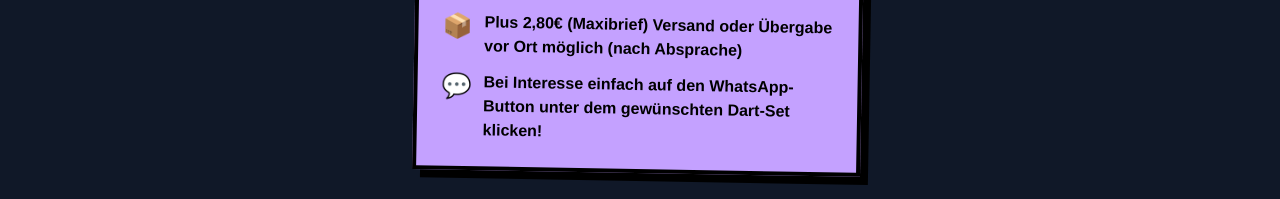
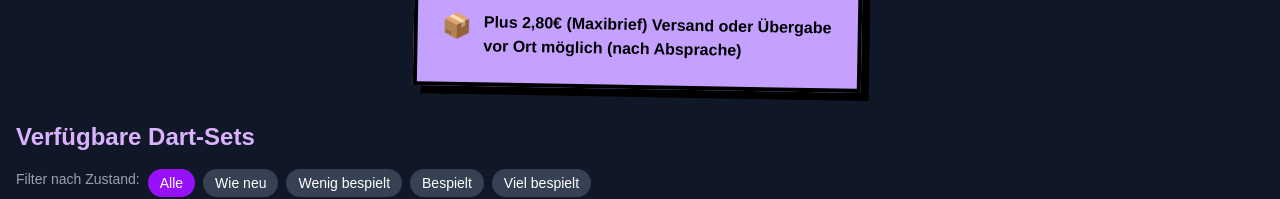
Before and after one commit to LLcoolSeb/dartselling, a Next.js app: page / in a window 1280 px wide. Shown: the part 412-611 px from the top of the page. Built offline with nearby package versions, Linux system fonts and the light colour scheme.

Commit message:
Infobox erweitert: WhatsApp-Button Hinweis hinzugefügt

```diff
--- a/src/app/page.tsx
+++ b/src/app/page.tsx
@@ -65,10 +65,6 @@ export default function Home() {
             <div className="flex flex-col sm:flex-row sm:items-start gap-2 sm:gap-3 justify-center">
               <span className="text-2xl mx-auto sm:mx-0">📦</span>
               <p className="text-center sm:text-left">Plus 2,80€ (Maxibrief) Versand oder Übergabe vor Ort möglich (nach Absprache)</p>
-            </div>
-            <div className="flex flex-col sm:flex-row sm:items-start gap-2 sm:gap-3 justify-center">
-              <span className="text-2xl mx-auto sm:mx-0">💬</span>
-              <p className="text-center sm:text-left">Bei Interesse einfach auf den WhatsApp-Button unter dem gewünschten Dart-Set klicken!</p>
             </div>
           </div>
         </div>
```
